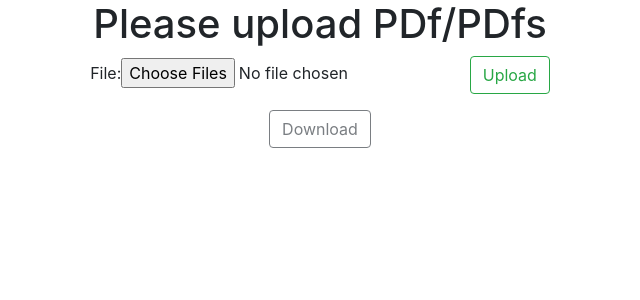
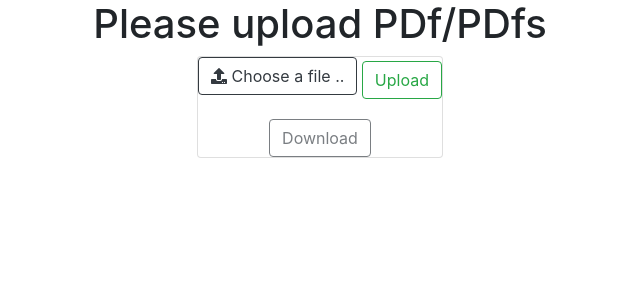
Before and after one commit to keyurparalkar/PDF_Handler, a Django app: page / in a window 1280 px wide. Shown: the part 62-362 px from the top of the page, without its empty margins (320-960 px from the left). Run offline with Django 3.2, Linux system fonts and the light colour scheme; data that the repository does not hold is empty; some libraries are stand-ins or nearby versions.

Commit message:
Customized File input button with label

```diff
--- a/pdfApp/forms.py
+++ b/pdfApp/forms.py
@@ -3,4 +3,6 @@ from .custom_formfields import pdfFileUpload
 
 class FileUploadform(forms.Form):
     # file = forms.FileField(widget=forms.ClearableFileInput(attrs={'multiple': True,'class': 'browse-ip'}))
-    file = pdfFileUpload(widget=forms.ClearableFileInput(attrs={'multiple': True,'class': 'browse-ip'}))
+    file = pdfFileUpload(label="",widget=forms.ClearableFileInput(
+        attrs={'style':'display: none;','accept':'.pdf','multiple': True})
+        )
--- a/pdfApp/templates/pdfApp/upload_view.html
+++ b/pdfApp/templates/pdfApp/upload_view.html
@@ -25,20 +25,32 @@
         <div class="container main_body">
             <h1> Please upload PDf/PDfs </h1>
 
-            <form method="post" enctype="multipart/form-data">
-                {% csrf_token %}
-                {{ form.as_table }}
-                <button type="submit" class="btn btn-outline-success"> Upload </button>
-            </form>
+            <div class="card">
+                <form method="post" enctype="multipart/form-data">
+                    {% csrf_token %}
+                    <label for="id_file" class="btn btn-outline-dark">
+                        <i class="fas fa-upload"></i>
+                        Choose a file ..
+                            {{ form }}
 
+                    </label>
+                    <button type="submit" class="btn btn-outline-success"> Upload </button>
+                </form>
+
+                {% if fnames_pk %}
+                        <button href="_blank" id="download" style="align-self: center;" class="btn btn-outline-dark">Download</button>
+                    {% else %}
+                        <button href="_blank" id="download" style="align-self: center;" class="btn btn-outline-dark" disabled="true">Download</button>
+                {% endif%}
+            </div>
 
             <div class="all-cards-container" style="display: flex; flex-direction: column;">
-                <div class="all-cards" style="display: flex; flex-direction: row;flex-wrap: wrap;">
+                <div class="all-cards" style="display: flex; flex-direction: row;flex-wrap: wrap; justify-content: center;">
                     {% if fnames_pk %}
                     {% for i in fnames_pk %}
                         <div class="card" id="upload_card" style="width: 18rem;">
                             <div class="card-body">
-                                <div class="upload-title" style="display: flex; flex-direction: row;justify-content: space-between;align-items: start;">
+                                <div class="upload-title" style="display: flex; flex-direction: row;justify-content: space-between;align-items: start; ">
                                     <h4 class="card-title"> Upload </h4>
                                     <a class='btn btn-link' id="cancel_download" data-file-id={{ i.pk }}><i class="fa fa-trash" aria-hidden="true"></i></a>
                                 </div>
@@ -52,11 +64,7 @@
                 {% endif %}
                 </div>
 
-                {% if fnames_pk %}
-                    <button href="_blank" id="download" style="align-self: center;" class="btn btn-outline-dark">Download</button>
-                {% else %}
-                    <button href="_blank" id="download" style="align-self: center;" class="btn btn-outline-dark" disabled="true">Download</button>
-                {% endif%}
+
             </div>
 
         </div>
```
